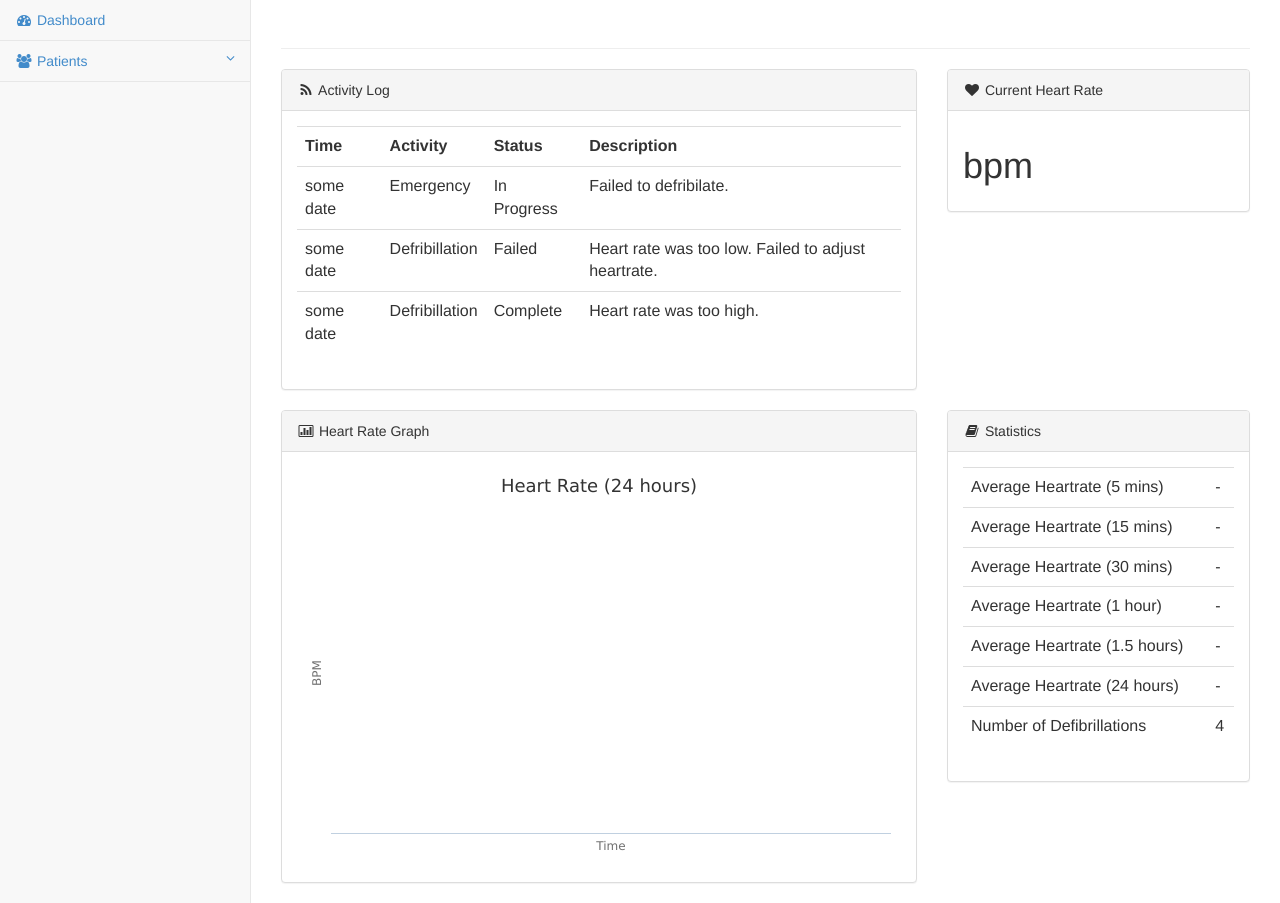
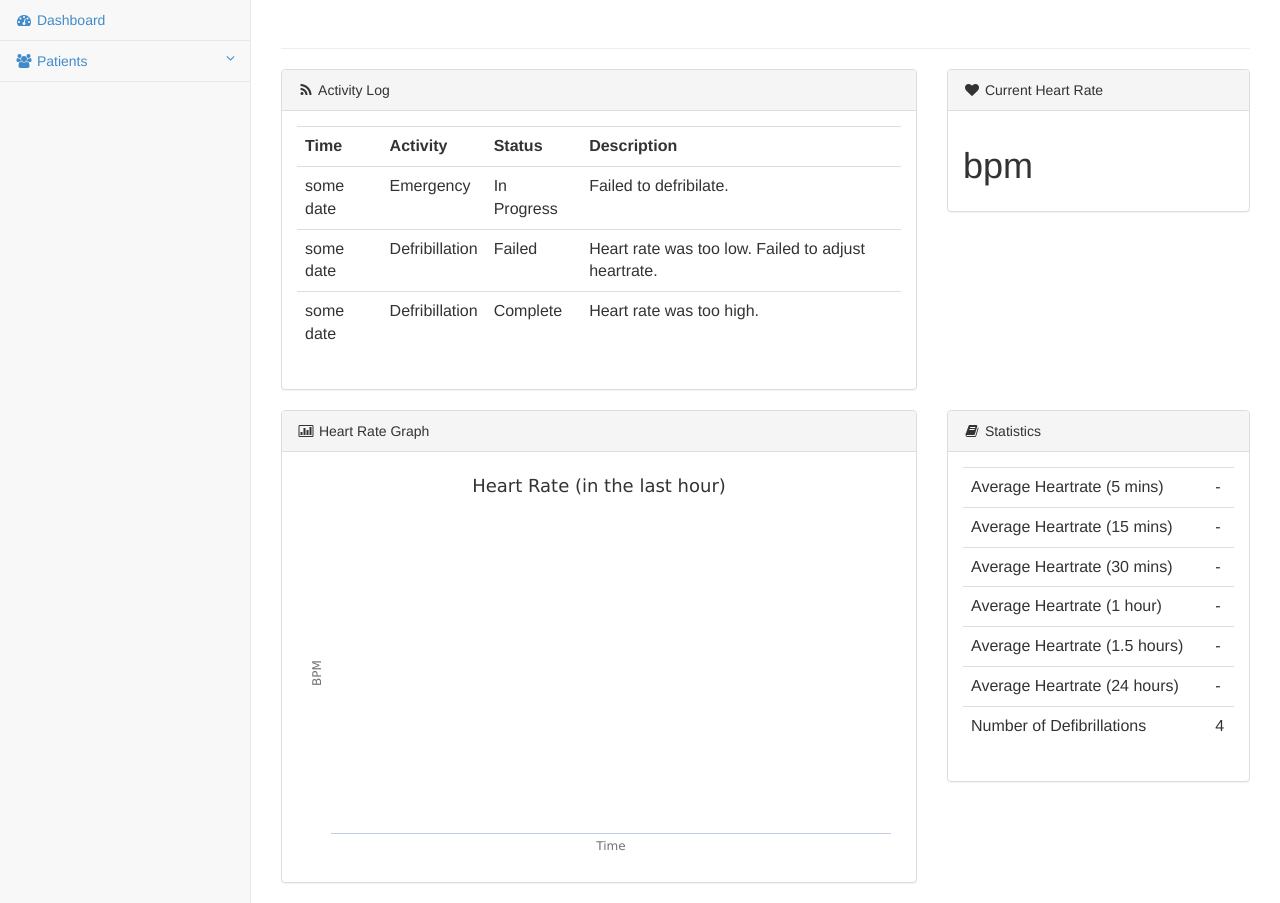
Before and after one commit to khanh2907/elec5614, a PHP site: page /patient.php?id=1 in a window 1280 px wide. Shown: the part 51-954 px from the top of the page. Run offline with PHP 8.4, Linux system fonts and the light colour scheme; the visitor is signed in with stand-in values (Sample User, id 1); data that the repository does not hold is empty.

Commit message:
change graph to only 1 hour

```diff
--- a/icdm/web/get/heartrate.php
+++ b/icdm/web/get/heartrate.php
@@ -7,7 +7,7 @@ if(!isset($_GET['patient_id']) || !isset($_GET['type'])) {
 }
 else {
 	if ($_GET['type'] == 'graph'){
-		$heartrates = getHeartRateOf($_GET['patient_id']);
+		$heartrates = getHeartRateHours($_GET['patient_id'], 1);
 		echo json_encode($heartrates);
 	}
 	else if ($_GET['type'] == 'current') {
--- a/icdm/web/patient.php
+++ b/icdm/web/patient.php
@@ -59,7 +59,7 @@ $patient_id = $_GET['id'];
 
         var options = {
             title: {
-                text: 'Heart Rate (24 hours)'
+                text: 'Heart Rate (in the last hour)'
             },
             chart: {
                 renderTo: 'heartrate-graph',
```
